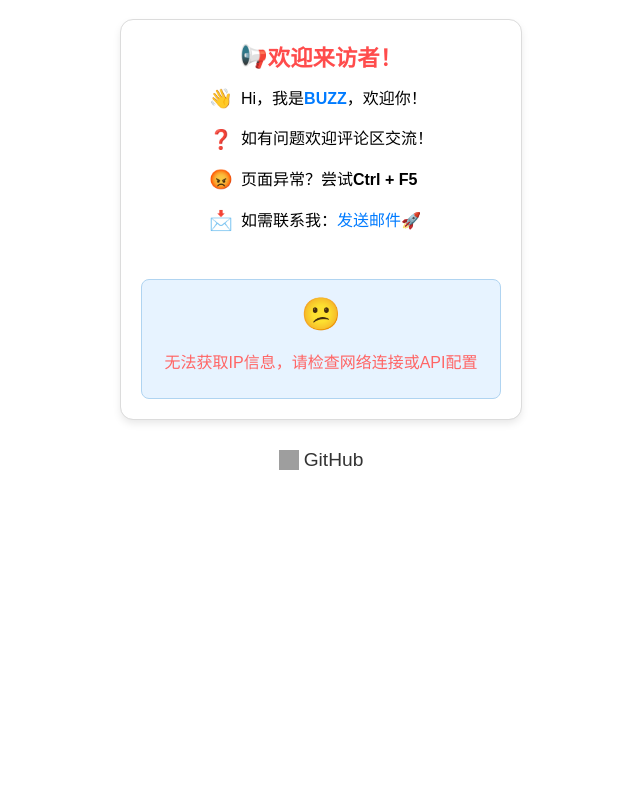
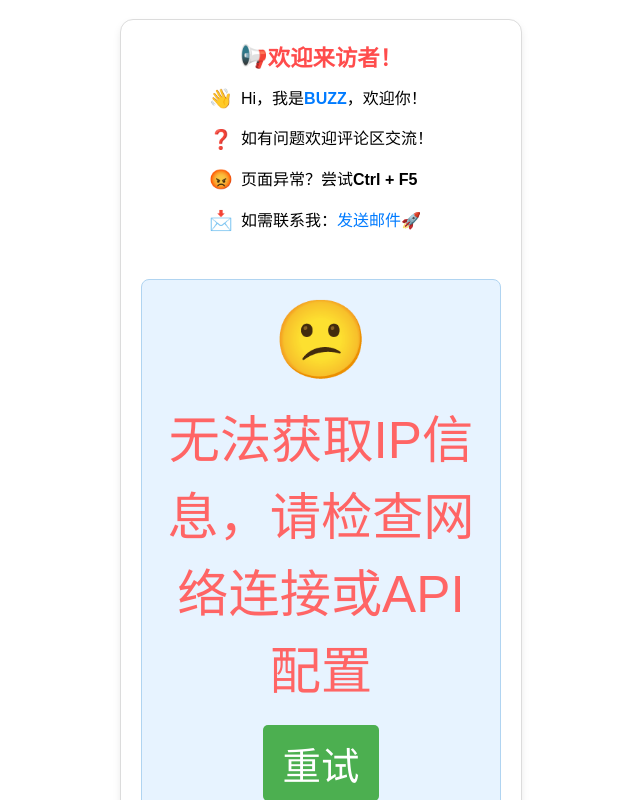
Before and after one commit to lunaWU628/GeoWelcome_wu, a plain HTML site: page index.html in a window 1280 px wide. Shown: the whole page, without its empty margins (319-959 px from the left). Drawn offline with Linux system fonts and the light colour scheme; no server answers; grey boxes are pictures that could not be loaded.

Commit message:
Add files via upload
新增：获取失败添加重试按钮

```diff
--- a/index.html
+++ b/index.html
@@ -111,6 +111,7 @@
             animation: spin 1s linear infinite;
             margin-bottom: 10px;
         }
+        /* 错误信息样式 */
 .error-message {
     color: #ff6565;
     display: flex;
@@ -118,19 +119,31 @@
     justify-content: center;
     align-items: center;
 }
+
 .error-icon {
-            font-size: 2rem;
+    font-size: 6vw; /* 设置为视口单位大小 */
     margin-bottom: 10px;
 }
+
+#error-message {
+    font-size: 4vw; /* 错误信息字体 */
+    margin-bottom: 15px;
+}
+
 #retry-button {
-            margin-top: 10px;
-            color: #4CAF50;
+    padding: 10px 20px;
+    background-color: #4CAF50;
+    color: white;
+    border: none;
+    border-radius: 5px;
+    font-size: 3vw;
     cursor: pointer;
-            font-weight: bold;
 }
+
 #retry-button:hover {
-            color: #388E3C;
+    background-color: #388E3C;
 }
+
         .github-link {
             font-size: 1.2rem;
             color: #333;
@@ -252,10 +265,18 @@
             document.querySelector('.welcome-message').innerHTML = `
                 <div class="error-message">
                     <div class="error-icon">😕</div>
-                    <p>${message}</p>
+                    <p id="error-message">${message}</p>
+                    <button id="retry-button">重试</button>
                 </div>
             `;
+
+            // 给重试按钮绑定点击事件
+            document.getElementById('retry-button').addEventListener('click', () => {
+                document.getElementById('loading-spinner').style.display = 'block';
+                fetchIpInfo(); // 重新发起请求
+            });
         };
+
 
         const getTimeGreeting = () => {
             const hour = new Date().getHours();
```
Lines whose indentation alone changed are shown as unchanged.
